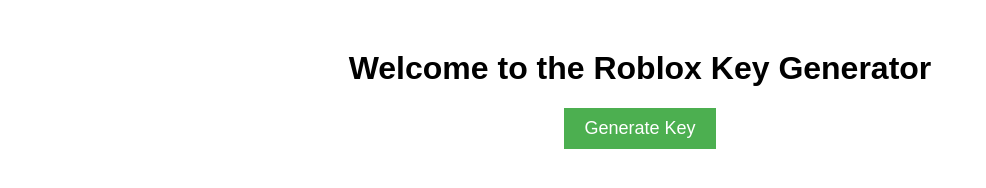
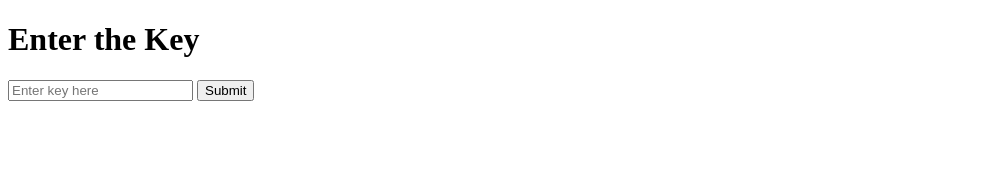
Before and after one commit to wrealaero/IcicleKeyGen, a plain HTML site: page index.html in a window 1280 px wide. Shown: the whole page, without its empty margins (0-986 px from the left). Drawn offline with Linux system fonts and the light colour scheme.

Commit message:
Update index.html

```diff
--- a/index.html
+++ b/index.html
@@ -1,38 +1,15 @@
 <!DOCTYPE html>
 <html lang="en">
 <head>
-  <meta charset="UTF-8">
-  <meta name="viewport" content="width=device-width, initial-scale=1.0">
-  <title>Roblox Key Generator</title>
-  <style>
-    body {
-      font-family: Arial, sans-serif;
-      text-align: center;
-      margin-top: 50px;
-    }
-    button {
-      padding: 10px 20px;
-      font-size: 18px;
-      background-color: #4CAF50;
-      color: white;
-      border: none;
-      cursor: pointer;
-    }
-    button:hover {
-      background-color: #45a049;
-    }
-    .key-display {
-      margin-top: 20px;
-      font-size: 20px;
-      font-weight: bold;
-    }
-  </style>
+    <meta charset="UTF-8">
+    <meta name="viewport" content="width=device-width, initial-scale=1.0">
+    <title>Key Generator</title>
+    <script src="key.js"></script>
 </head>
 <body>
-  <h1>Welcome to the Roblox Key Generator</h1>
-  <button onclick="generateKey()">Generate Key</button>
-  <div class="key-display" id="keyDisplay"></div>
-
-  <script src="keyGenerator.js"></script>
+    <h1>Enter the Key</h1>
+    <input type="text" id="keyInput" placeholder="Enter key here">
+    <button onclick="validateKey()">Submit</button>
+    <p id="result"></p>
 </body>
 </html>
```
